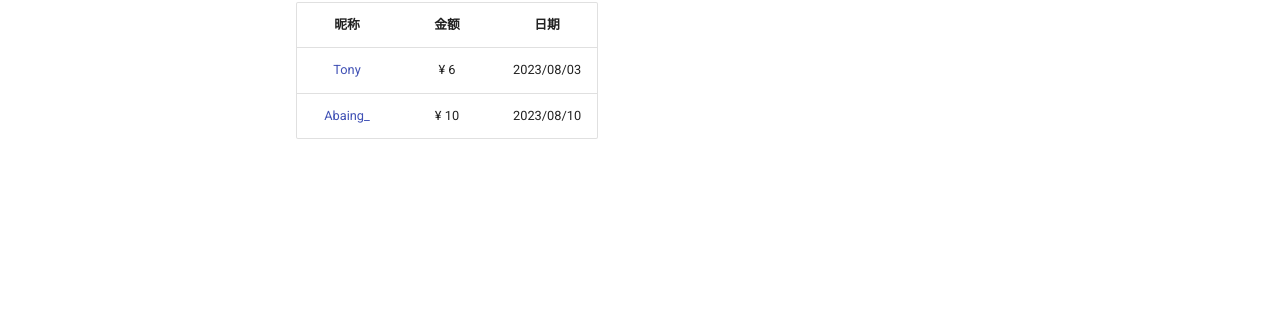
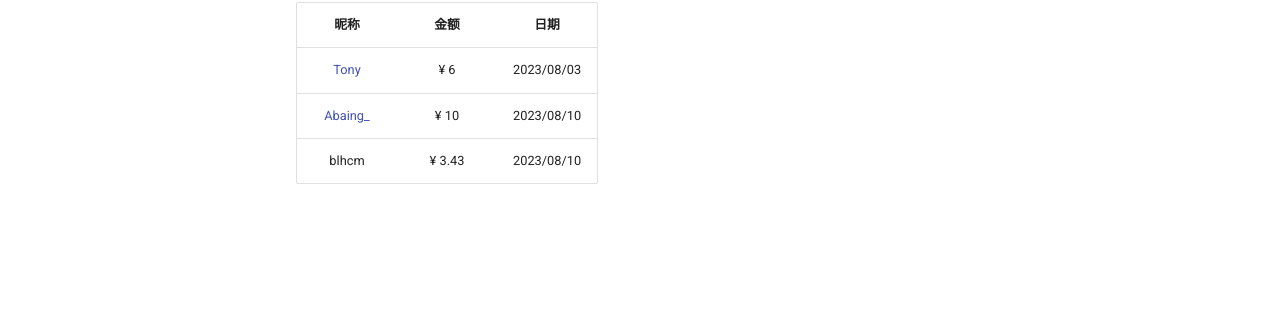
Before and after one commit to mcxiaolan/minecraft_server, an MkDocs documentation site: the page built from docs/donate.md, in a window 1280 px wide. Shown: the part 437-765 px from the top of the page. Built offline with MkDocs 1.6.1 and Material for MkDocs 9.7.7, drawn with Linux system fonts in a browser that asks for light colours; comment, search, counter and statistics services are not loaded.

Commit message:
感谢 blhcm 捐款 ¥ 3.43

```diff
--- a/docs/donate.md
+++ b/docs/donate.md
@@ -11,3 +11,4 @@
 |:--:|:--:|:--:|
 | [Tony](https://blog.iamsjy.com) | ¥ 6 | 2023/08/03 |
 | [Abaing_](https://abaing.com) | ¥ 10 | 2023/08/10 |
+| blhcm | ¥ 3.43 | 2023/08/10 |
```
